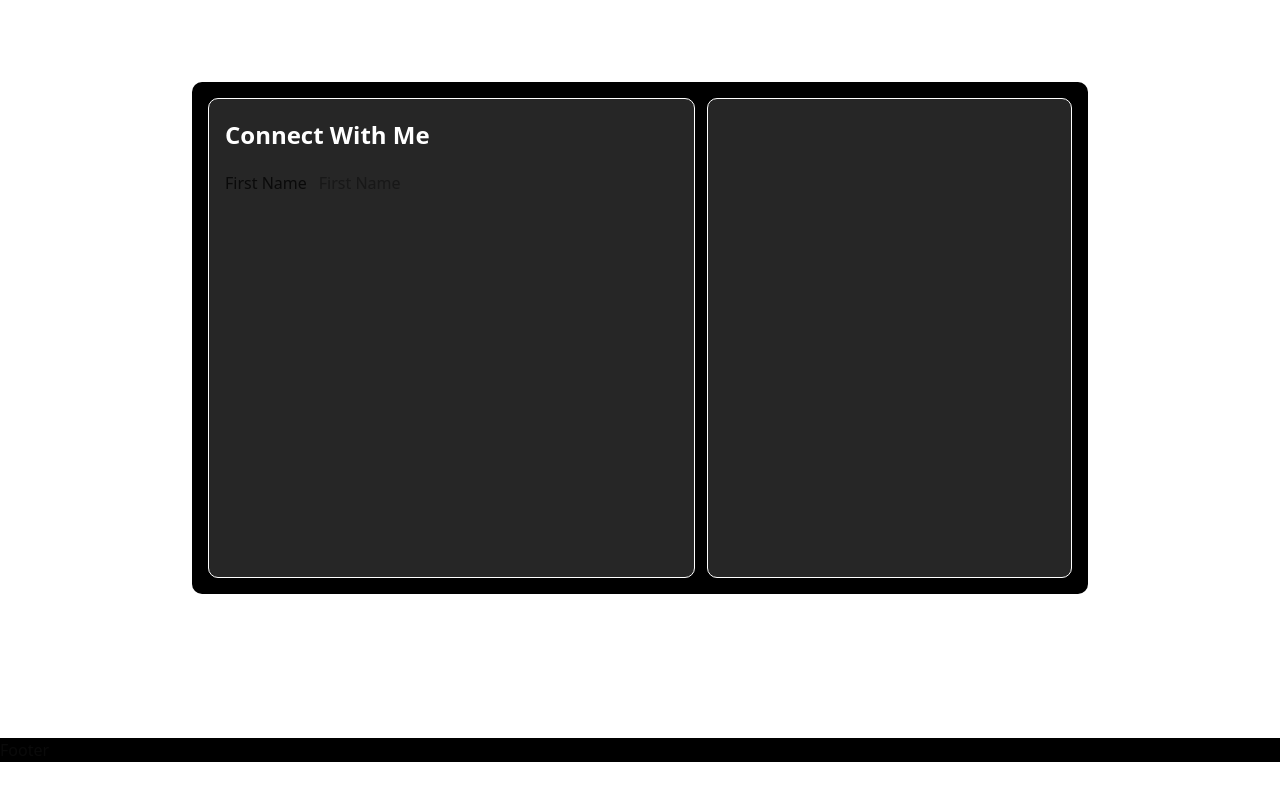
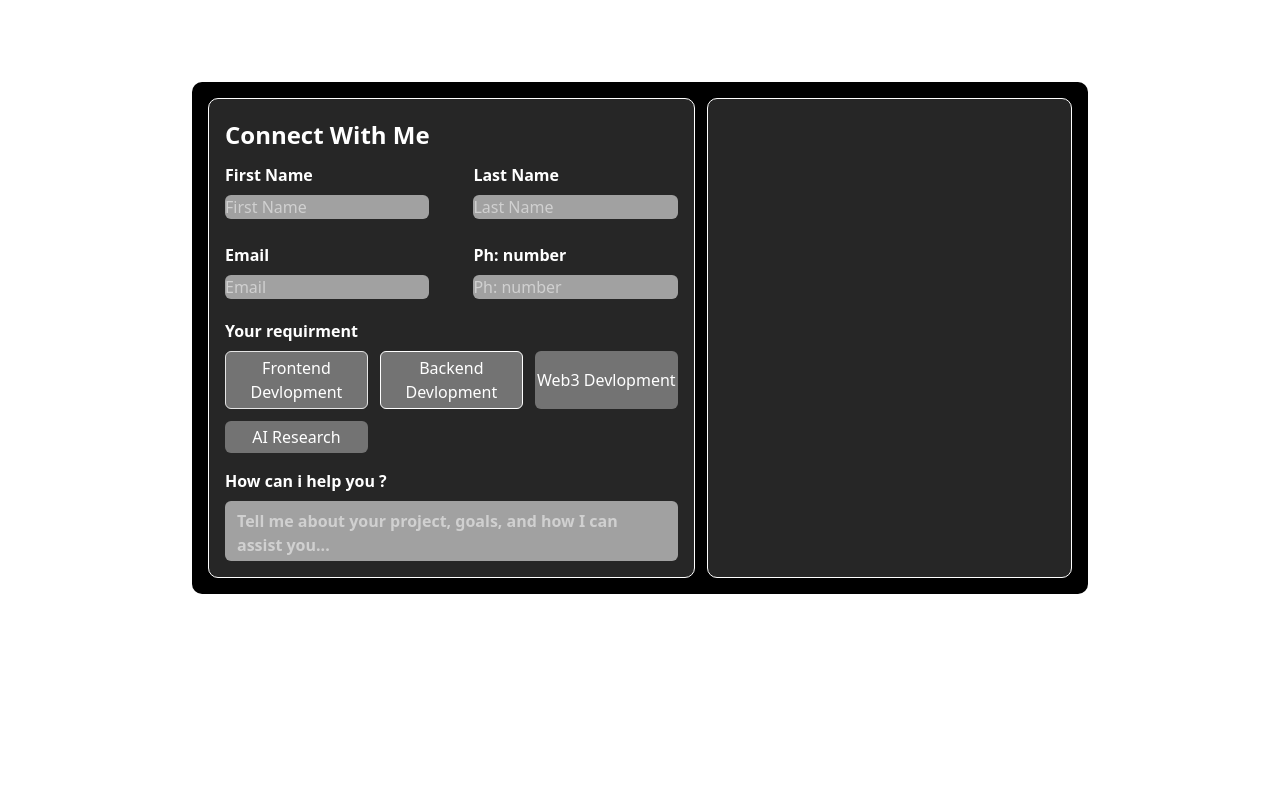
Before and after one commit to Ravi-coder-bot/portfolio, a Next.js app: page / in a window 1280 px wide. Shown: the part 1768-2568 px from the top of the page. Before the commit the page ends 2530 px from the top, so only its background shows below. Built offline with nearby package versions, Linux system fonts and the light colour scheme.

Commit message:
footer changes

```diff
--- a/package.json
+++ b/package.json
@@ -10,6 +10,7 @@
   },
   "dependencies": {
     "@radix-ui/react-slot": "^1.2.3",
+    "@tabler/icons-react": "^3.34.0",
     "class-variance-authority": "^0.7.1",
     "clsx": "^2.1.1",
     "geist": "^1.4.2",
--- a/src/components/Contact.tsx
+++ b/src/components/Contact.tsx
@@ -1,25 +1,68 @@
+'use client'
 import React from 'react'
+import { motion } from "motion/react";
 
 const Contact = () => {
   return (
     <div className='bg-white w-full h-screen flex items-center justify-center'>
-      <div className='bg-black w-11/12 max-w-4xl min-h-[500px] flex flex-row items-center justify-center gap-3 mx-4 sm:mx-8 md:mx-auto p-4 rounded-lg '>
+      <motion.div
+      initial = {{
+        opacity : 0,
+        y : 100 ,
+      }}
+      whileInView={{
+        opacity : 1 ,
+        y : 0,
+      }}
+      transition={{
+        duration : 0.9,
+        delay : 0.3,
+      }}
+       className='bg-black w-11/12 max-w-4xl min-h-[500px] flex flex-row items-center justify-center gap-3 mx-4 sm:mx-8 md:mx-auto p-4 rounded-lg '>
+      {/* Form Section  */}
         <div className='w-160 h-120 bg-neutral-800 rounded-lg border-white border'>
           <h1 className='text-white text-2xl font-extrabold mt-5 mx-4 '>Connect With Me</h1>
-          <div className='flex flex-col'>
-            <div className='mt-5 mx-4 flex flex-row gap-3'>
-            <label htmlFor="">First Name</label>
-             <input type="text" placeholder='First Name' />
 
+            <div className='grid grid-cols-1 md:grid-cols-2 lg:grid-col-2 max-xl:grid-cols-2 gap-3'>
+              <div className='mt-3 mx-4 flex flex-col gap-2'>
+                  <label htmlFor="" className='text-white text-md font-bold'>First Name</label>
+                  <input className='bg-neutral-400 text-white rounded-sm ' type="text" placeholder='First Name' />
+               </div>
+               <div className='mt-3 mx-4 flex flex-col gap-2  '>
+                  <label htmlFor="" className='text-md font-bold text-white'>Last Name</label>
+                  <input type="text" className='bg-neutral-400 text-white rounded-sm ' placeholder='Last Name' />
+               </div>
+               <div className='mt-3 mx-4 flex flex-col gap-2  '>
+                  <label htmlFor="" className='text-md font-bold text-white'>Email</label>
+                  <input type="text" className='bg-neutral-400 text-white rounded-sm ' placeholder='Email' />
+               </div>
+               <div className='mt-3 mx-4 flex flex-col gap-2  '>
+                  <label htmlFor="" className='text-md font-bold text-white'>Ph: number</label>
+                  <input type="text" className='bg-neutral-400 text-white rounded-sm' placeholder='Ph: number' />
+               </div>
+            </div>
+           <div className='mt-5 mx-4 flex flex-col gap-2  '>
+                  <label htmlFor="" className='text-md font-bold text-white'>Your requirment</label>
+                  <div className='grid grid-cols-2 md:grid-cols-2 lg:grid-cols-3 xl:grid-cols-3 gap-3 '>
+                    <button className='w-auto h-auto  bg-neutral-500 text-white rounded-sm py-1 border'>Frontend Devlopment</button>
+                   <button className='w-auto h-auto  bg-neutral-500 text-white rounded-sm py-1 border border-white'>Backend Devlopment</button>
+                    <button className='w-auto h-auto  bg-neutral-500 text-white rounded-sm py-1'>Web3 Devlopment</button>
+                    <button className='w-auto h-auto  bg-neutral-500 text-white rounded-sm py-1'>AI Research </button>
+                  </div>
+               </div>
 
-          </div>
-          </div>
-
+               <div className=' mx-4 mt-4 flex flex-col'>
+                <label htmlFor="" className=' text-md font-bold text-white'>How can i help you ?</label>
+                <textarea name="message" id="message" rows={4}
+                className="overflow-hidden resize-none mt-2 text-md text-white font-bold h-15 w-auto rounded-sm bg-neutral-400 px-3 py-2"
+                 placeholder='Tell me about your project, goals, and how I can assist you...'
+                 required ></textarea>
+               </div>
         </div>
         <div className='w-120 h-120 bg-neutral-800 rounded-lg border-white border'>
 
         </div>
-      </div>
+      </motion.div>
     </div>
   )
 }
--- a/src/components/Footer.tsx
+++ b/src/components/Footer.tsx
@@ -1,9 +1,102 @@
-import React from 'react'
+"use client"
+import React, { useRef } from 'react'
+import { IconHome, IconBriefcase , IconBrandGithub, IconBrandLinkedin, IconBrandX, IconMail } from '@tabler/icons-react';
+import { motion, useMotionValue, useTransform } from 'motion/react';
+import { MotionValue } from 'motion/react';
+import Link from 'next/link';
+
 
 const Footer = () => {
   return (
-    <div>Footer</div>
+    <div className='bg-white h-screen w-full relative'>
+      <FloatingFooter/>
+    </div>
   )
 }
 
-export default Footer
+export default Footer;
+
+type Link = {
+  title : string,
+  icon : React.ReactNode | any,
+  href : string
+}
+
+const FloatingFooter = () => {
+
+  const links : Link[] = [
+    {
+    title : "Home",
+    icon : <IconHome className='h-full w-full text-neutral-300'/>,
+    href : '/'
+     },
+     {
+      title : "Projects",
+      icon : <IconBriefcase className='h-full w-full text-neutral-300'/>,
+      href : '/'
+     },
+     {
+      title : "Github",
+      icon : <IconBrandGithub className='h-full w-full text-neutral-300'/>,
+      href : '/'
+     },
+     {
+      title : "Linkdin",
+      icon : <IconBrandLinkedin className='h-full w-full text-neutral-300'/>,
+      href :'/'
+     },
+     {
+      title : "X",
+      icon :  <IconBrandX className='h-full w-full text-neutral-300'/>,
+      href : '/'
+     },
+     {
+      title : "Email",
+      icon : <IconMail className='h-full w-full text-neutral-300'/>,
+      href : '/'
+     }
+   ]
+
+  const mouseX = useMotionValue(Infinity);
+
+  return (
+    <motion.div
+      onMouseMove={(e) => mouseX.set(e.clientX)}
+      onMouseLeave={(e) => mouseX.set(Infinity)}
+      className='absolute flex justify-center items-center gap-3 bottom-10 inset-x-0 mx-auto h-16 w-fit bg-neutral-500 rounded-2xl px-4'>
+      {links.map((el,idx) => (
+        <IconContainer mouseX={mouseX} key={el.title} el={el}/>
+      ))}
+    </motion.div>
+  )
+}
+
+export const IconContainer = ({el,mouseX} : {el : Link;mouseX : MotionValue<number>}) =>{
+
+  const ref = useRef<HTMLDivElement>(null);
+  const distance = useTransform(
+    mouseX,(val)=>{
+      let bound = ref?.current?.getBoundingClientRect() ?? {x:0,width :0};
+      return val-bound.x-bound.width/2;
+    }
+  );
+
+  let width = useTransform(distance,[-100,0,100],[40,80,40]);
+  let height = useTransform(distance,[-100,0,100],[40,80,40]);
+  let rotate = useTransform(distance,[-100,0,100],[-20,0,20]);
+
+  return (
+    <Link href={el.href}>
+     <motion.div
+     ref = {ref}
+     style ={{
+      width : width,
+      height : height,
+
+     }}
+      className='bg-neutral-700 h-12 w-12 flex items-center justify-center rounded-md'>
+      {el.icon}
+      </motion.div>
+     </Link>
+  )
+}
```
Also changed, not shown: 1 other file (tests, documents, lock files or other folders).
